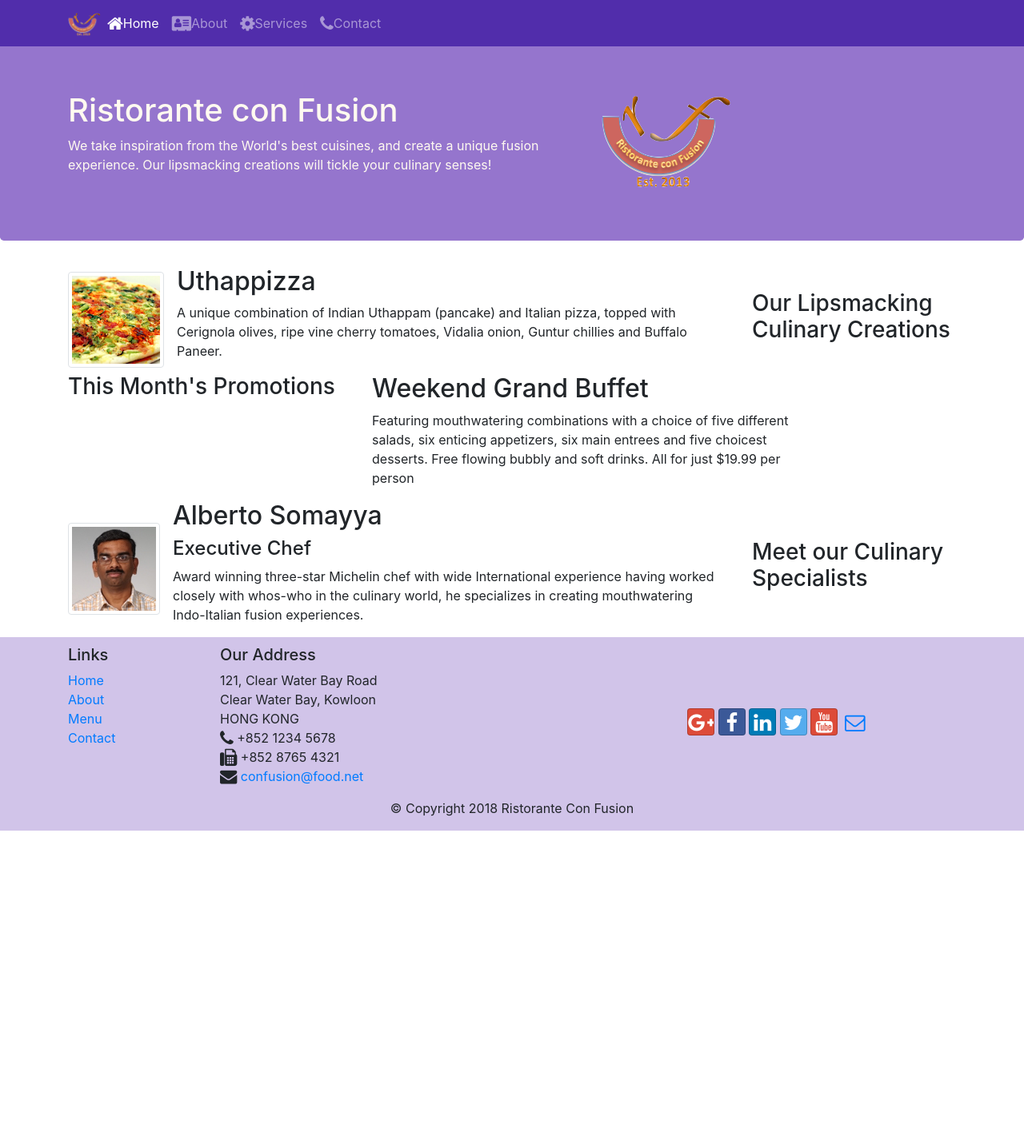
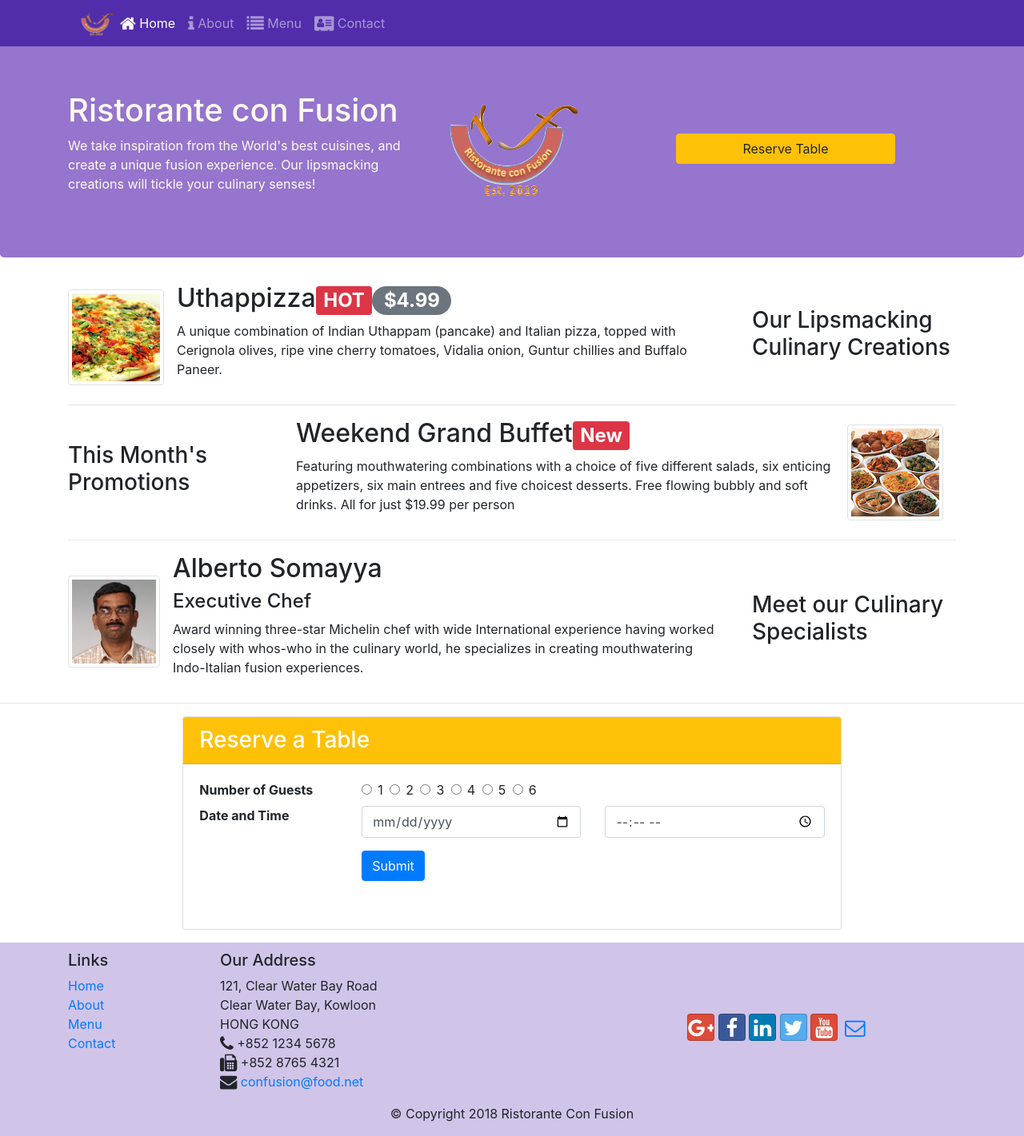
Before and after one commit to vasanth-saravanan/Coursera-bootstrap, a website: page index.html in a window 1280 px wide. Shown: the whole page at 80% size. Before the commit the page ends 1039 px from the top, so only its background shows below. Drawn offline with nearby package versions, Linux system fonts and the light colour scheme.

Commit message:
assignment-2

```diff
--- a/index.html
+++ b/index.html
@@ -16,19 +16,18 @@
 </head>
 
 <body>
-    <nav class="navbar navbar-expand-sm fixed-top navbar-dark">
+    <nav class="navbar navbar-dark navbar-expand-sm fixed-top">
         <div class="container">
             <button class="navbar-toggler" type="button" data-toggle="collapse" data-target="#Navbar">
                 <span class="navbar-toggler-icon"></span>
             </button>
-            <a class="navbar-brand mr-auto" href="#"><a class="navbar-brand mr-auto" href="#"><img src="img/logo.png" height="30" width="41"></a></a>
-
+            <a class="navbar-brand" href="#"><a class="navbar-brand mr-auto" href="#"><img src="img/logo.png" height="30" width="41"></a></a>
             <div class="collapse navbar-collapse" id="Navbar">
                 <ul class="navbar-nav mr-auto">
-                    <li class="navbar-item active"><a class="nav-link" href="#"><span class="fa fa-home fa-lg"></span>Home</a></li>
-                    <li class="navbar-item"><a class="nav-link" href="./aboutus.html"><span class="fa fa-address-card fa-lg"></span>About</a></li>
-                    <li class="navbar-item"><a class="nav-link" href="#"><span class="fa fa-cog fa-lg"></span>Services</a></li>
-                    <li class="navbar-item"><a class="nav-link" href="./contactus.html"><span class="fa fa-phone fa-lg"></span>Contact</a></li>
+                        <li class="nav-item active"><a class="nav-link" href="./index.html"><span class="fa fa-home fa-lg"></span> Home</a></li>
+                        <li class="nav-item"><a class="nav-link" href="./aboutus.html"><span class="fa fa-info fa-lg"></span> About</a></li>
+                        <li class="nav-item"><a class="nav-link" href="#"><span class="fa fa-list fa-lg"></span> Menu</a></li>
+                        <li class="nav-item"><a class="nav-link" href="./contactus.html"><span class="fa fa-address-card fa-lg"></span> Contact</a></li>
                 </ul>
             </div>
         </div>
@@ -37,13 +36,18 @@
     <header class="jumbotron">
         <div class="container">
             <div class="row">
-                <div class="col-12 col-sm-7 head-adjustment">
+                <div class="col-12 col-md-5 head-adjustment">
                     <h1>Ristorante con Fusion</h1>
                     <p>We take inspiration from the World's best cuisines, and create a unique fusion experience. Our lipsmacking creations will tickle your culinary senses!</p>
                 </div>
-                <div class="col-12 col-sm align-self-center">
+                <div class="col-12 col-md-3 align-self-center">
                     <img src="img/logo.png" class="img-fluid">
                 </div>
+                    <div class="col-12 col-md-3 align-self-center">
+                        <a href="#reserve">
+                        <input type="buttom" class="btn btn-warning" value="Reserve Table">
+                    </a>
+                    </div>
             </div>
         </div>
     </header>
@@ -58,7 +62,7 @@
                 <img class="d-flex mr-3 img-thumbnail align-self-center"
                         src="img/uthappizza.png" alt="Uthappizza">
                 <div class="media-body">
-                    <h2 class="mt-0">Uthappizza</h2>
+                    <h2 class="mt-0">Uthappizza<span class="badge badge-danger">HOT</span><span class="badge badge-pill badge-secondary">$4.99</span></h2>
                     <p class="d-none d-sm-block">A unique combination of Indian Uthappam (pancake) and
                         Italian pizza, topped with Cerignola olives, ripe vine
                         cherry tomatoes, Vidalia onion, Guntur chillies and
@@ -68,17 +72,24 @@
         </div>
         </div>
 
-
+        <hr>
         <div  class="row">
-            <div class="col-12 col-sm-4">
+            <div class="col-12 col-sm-4 order-sm-4 order-sm-first col-md-3 align-self-center">
                 <h3>This Month's Promotions</h3>
             </div>
-            <div class="col-12 col-sm-6">
-                <h2>Weekend Grand Buffet</h2>
-                <p>Featuring mouthwatering combinations with a choice of five different salads, six enticing appetizers, six main entrees and five choicest desserts. Free flowing bubbly and soft drinks. All for just $19.99 per person </p>
+
+            <div class="col col-sm order-sm-last col-md">
+                <div class="media">
+                    <div class="media-body">
+                        <h2 class="mt-0">Weekend Grand Buffet<span class="badge badge-danger">New</span></h2>
+                        <p class="d-none d-sm-block">Featuring mouthwatering combinations with a choice of five different salads, six enticing appetizers, six main entrees and five choicest desserts. Free flowing bubbly and soft drinks. All for just $19.99 per person </p>
+                    </div>
+                    <img class="d-flex mr-3 img-thumbnail align-self-center"
+                            src="img/buffet.png" alt="buffet">
+                </div>
             </div>
         </div>
-
+        <hr>
         <div  class="row">
             <div class="col-12 col-sm-4 order-sm-last col-md-3 align-self-center">
                 <h3>Meet our Culinary Specialists</h3>
@@ -100,7 +111,71 @@
             </div>
         </div>
     </div>
+    <hr>
 
+    <div class="col-12 col-md-8 offset-md-2 mb-3">
+        <div class="card" id="reserve">
+            <h3 class="card-header bg-warning text-white">Reserve a Table</h3>
+            <div class="card-body">
+                <dl class="row">
+                    <dt class="col-12 col-md-3">Number of Guests</dt>
+                    <dd class="col-12 col-md-9">
+                        <form>
+                        <div class="form-check">
+                            <input class="form-check-input" type="radio" name="exampleRadios" id="exampleRadios1" value="option1">
+                            <label class="form-check-label mr-4" for="exampleRadios1">
+                              1
+                            </label>
+
+                            <input class="form-check-input" type="radio" name="exampleRadios" id="exampleRadios2" value="option2">
+                            <label class="form-check-label mr-4" for="exampleRadios2">
+                              2
+                            </label>
+
+                            <input class="form-check-input" type="radio" name="exampleRadios" id="exampleRadios3" value="option3">
+                            <label class="form-check-label mr-4 align-self-center" for="exampleRadios3">
+                              3
+                            </label>
+
+                            <input class="form-check-input" type="radio" name="exampleRadios" id="exampleRadios4" value="option4">
+                            <label class="form-check-label mr-4" for="exampleRadios4">
+                              4
+                            </label>
+
+                            <input class="form-check-input" type="radio" name="exampleRadios" id="exampleRadios5" value="option5">
+                            <label class="form-check-label mr-4" for="exampleRadios5">
+                              5
+                            </label>
+
+                            <input class="form-check-input" type="radio" name="exampleRadios" id="exampleRadios6" value="option6">
+                            <label class="form-check-label mr-4" for="exampleRadios6">
+                              6
+                            </label>
+                          </div>
+                        </form>
+                    </dd>
+                    <dt class="col-12 col-md-3">Date and Time</dt>
+                    <dd class="col-12 col-md-9">
+                        <form>
+                            <div class="form-group row">
+                                <div class="col-6 col-md-6">
+                                    <input type="date" id="code" name="code" class="form-control" >
+                                </div>
+                                <div class="col-6 col-md-6">
+                                    <input type="time" id="code" name="phone" class="form-control" >
+                                </div>
+                            </div>
+                            <div class="form-group row">
+                                <div class="col-12 col-md-12">
+                                    <button type="submit" class="btn btn-primary">Submit</button>
+                                </div>
+                            </div>
+                        </form>
+                    </dd>
+                </dl>
+            </div>
+        </div>
+    </div>
     <footer class="footer">
         <div class="container">
             <div class="row">
```
Also changed, not shown: aboutus.html (+6 -7 lines), contactus.html (+1 -1 lines).
